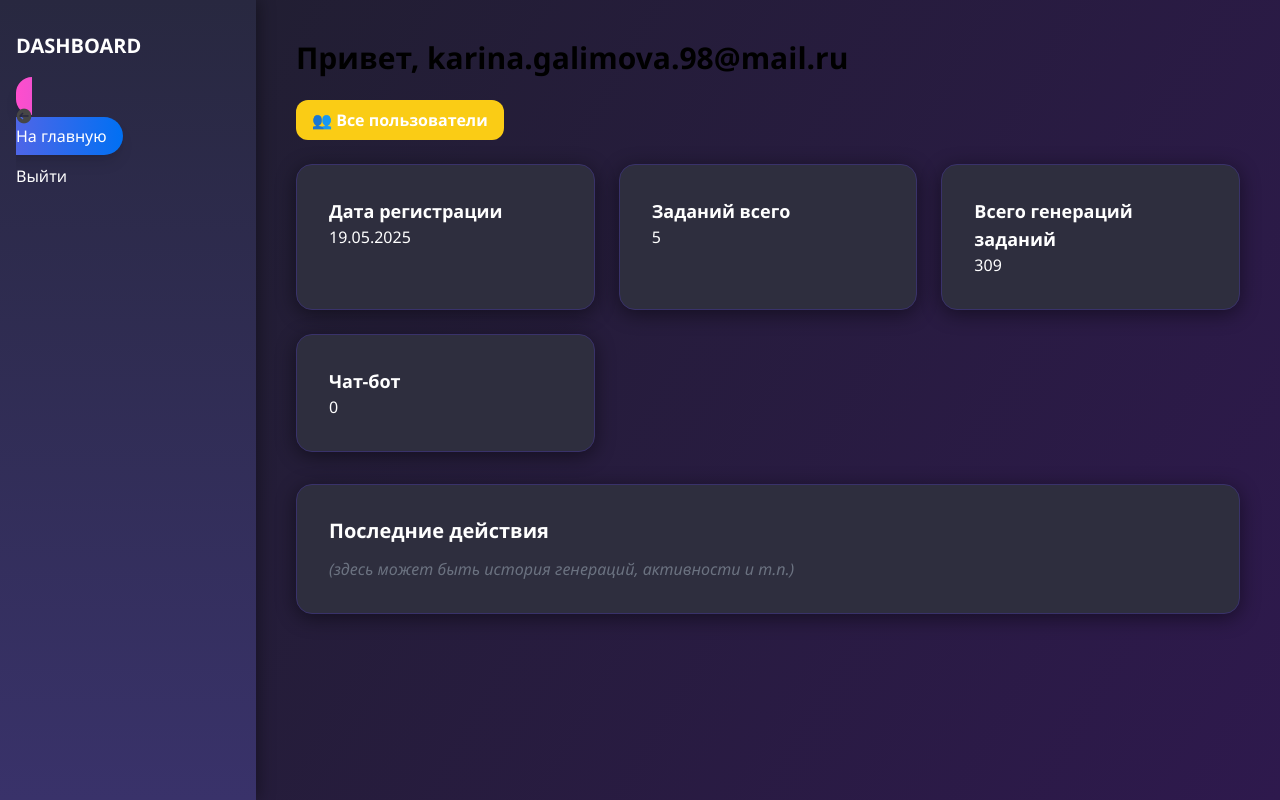
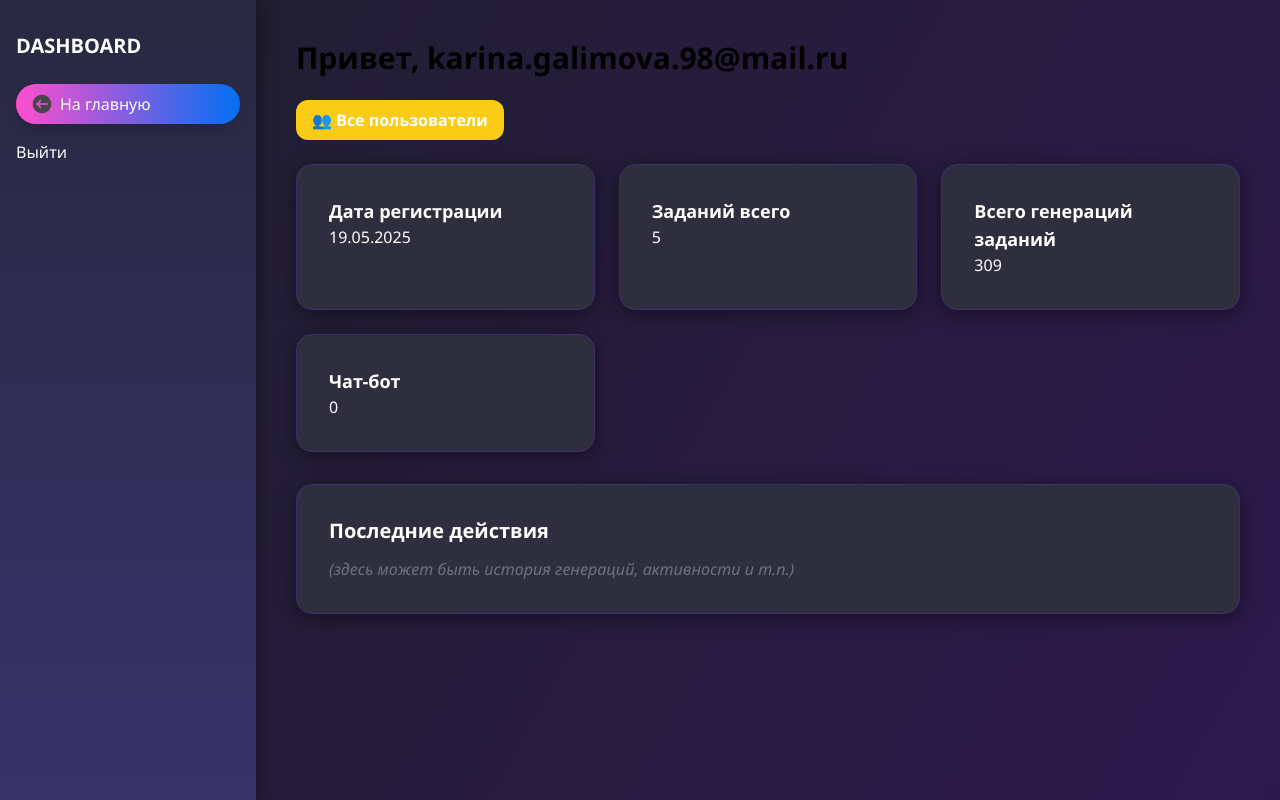
Before and after one commit to KarinaGalimova98/englishai-final, a Flask app: page /dashboard in a window 1280 px wide. Run offline with Flask 3, Linux system fonts and the light colour scheme; a user stored in the database is signed in; parts of the project's set-up code (start-up, migrations or seed data) failed here and were passed over; some libraries are stand-ins or nearby versions.

Commit message:
chatsdfsddffdffs

```diff
--- a/templates/auth.html
+++ b/templates/auth.html
@@ -9,10 +9,10 @@
   <style>
     body {
       font-family: 'Fredoka', sans-serif;
-      background: linear-gradient(120deg, #39395f 0%, #9b8cb5 100%);
+      background: linear-gradient(120deg, #595991 0%, #9b8cb5 100%);
     }
     .auth-box {
-      background: #282840ee;
+      background: #4d4d78ee;
       border-radius: 2rem;
       box-shadow: 0 10px 30px rgba(0,0,0,0.25);
       max-width: 1000px;
--- a/templates/dashboard.html
+++ b/templates/dashboard.html
@@ -43,9 +43,9 @@
 
     <h1 class="text-xl font-bold mb-6">DASHBOARD</h1>
     <nav class="space-y-4">
-      <a href="/" class="px-4 py-2 rounded-full bg-gradient-to-r from-purple-600 to-pink-500 text-white font-medium shadow-lg hover:scale-105 transition z-50">
-      <img src="{{ url_for('static', filename='back_icon.png') }}" alt="Назад" class="w-4 h-4 filter brightness-200">
-      На главную
+      <a href="/" class="flex items-center gap-2 px-4 py-2 rounded-full bg-gradient-to-r from-purple-600 to-pink-500 text-white font-medium shadow-lg hover:scale-105 transition z-50">
+        <img src="{{ url_for('static', filename='back_icon.png') }}" alt="Назад" class="w-5 h-5 filter brightness-200">
+        На главную
       </a>
       <a href="/logout" class="block hover:text-red-300 mt-4">Выйти</a>
     </nav>
```
